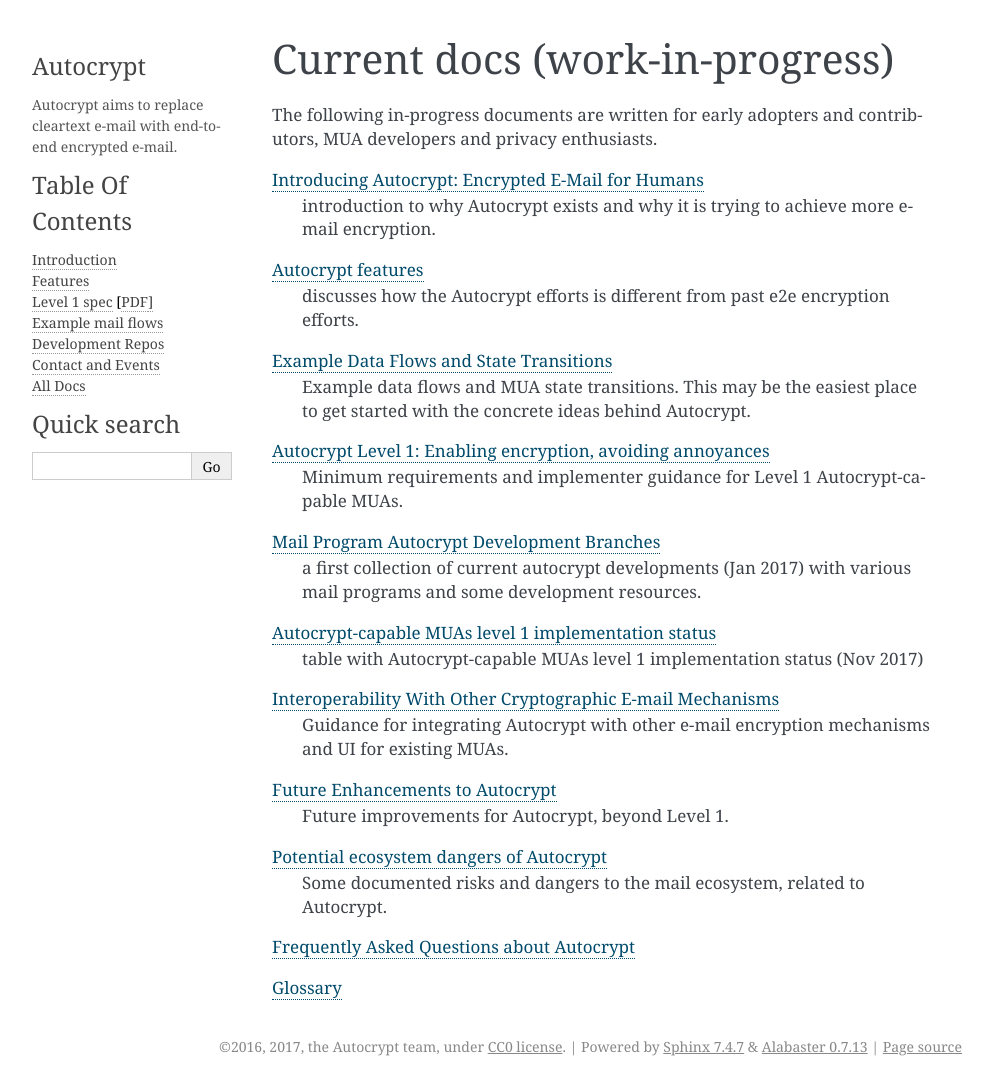
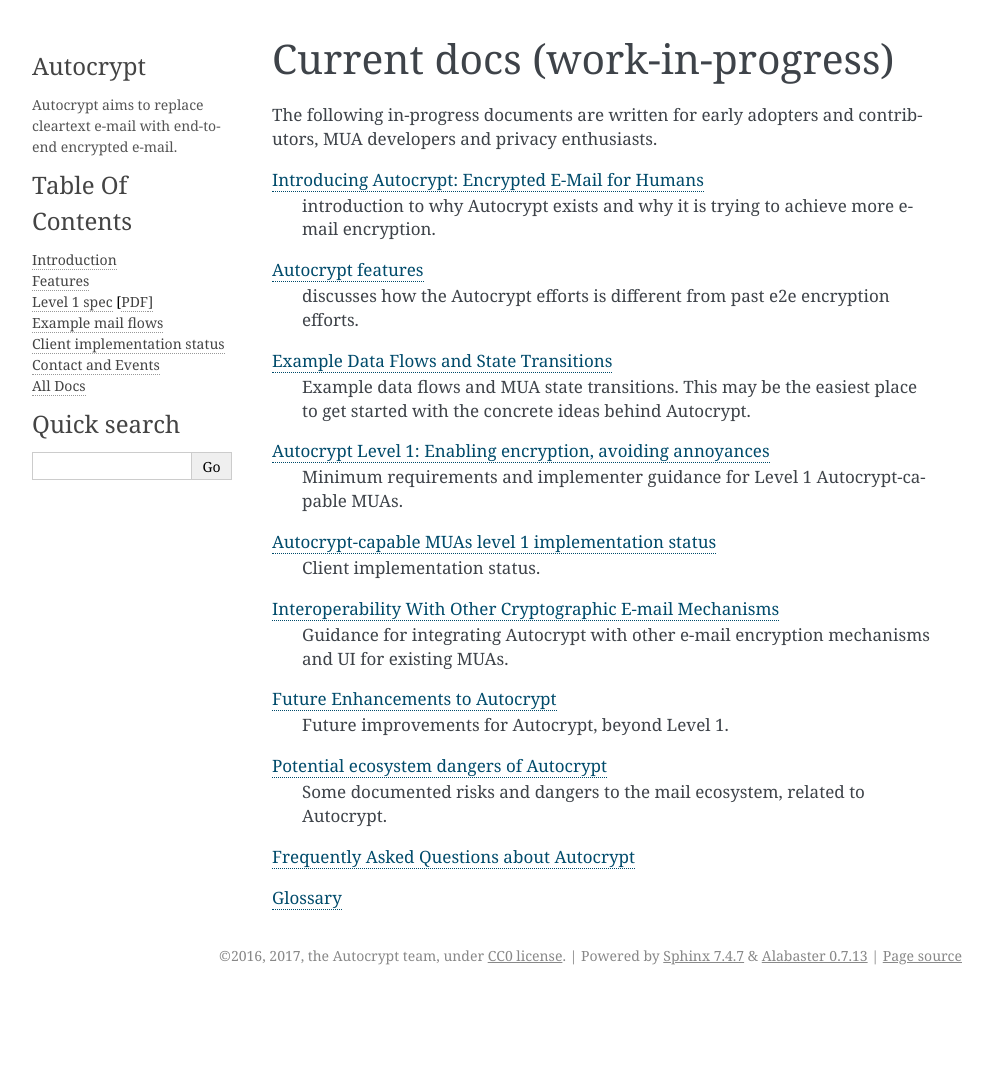
Before and after one commit to autocrypt/autocrypt, a Sphinx documentation site: the page built from doc/contents.rst, in a window 1280 px wide. Shown: the whole page, without its empty margins (148-1141 px from the left). Built offline with Sphinx 7.4.7, drawn with Linux system fonts in a browser that asks for light colours; after the commit the page ends 995 px from its top, so only the background shows below that.

Commit message:
Merge table in old dev-status, fix indexes

```diff
--- a/doc/_templates/globaltoc.html
+++ b/doc/_templates/globaltoc.html
@@ -8,7 +8,7 @@
 
 </li>
   <li><a href="{{ pathto('examples') }}">Example mail flows</a></li>
-  <li><a href="{{ pathto('dev-status') }}">Development Repos</a></li>
+  <li><a href="{{ pathto('dev-status') }}">Client implementation status</a></li>
   <li><a href="{{ pathto('contact') }}">Contact and Events</a></li>
   <li><a href="{{ pathto('contents') }}">All Docs</a></li>
 </ul>
--- a/doc/contents.rst
+++ b/doc/contents.rst
@@ -23,12 +23,7 @@
      Autocrypt-capable MUAs.
 
 :doc:`dev-status`
-     a first collection of current autocrypt developments (Jan 2017) with
-     various mail programs and some development resources.
-
-:doc:`implementations`
-    table with Autocrypt-capable MUAs level 1 implementation status
-    (Nov 2017)
+     Client implementation status.
 
 :doc:`other-crypto-interop`
      Guidance for integrating Autocrypt with other e-mail encryption
```
Also changed, not shown: doc/dev-status.rst (+28 -2 lines), doc/implementations.rst (deleted, +0 -28 lines).
